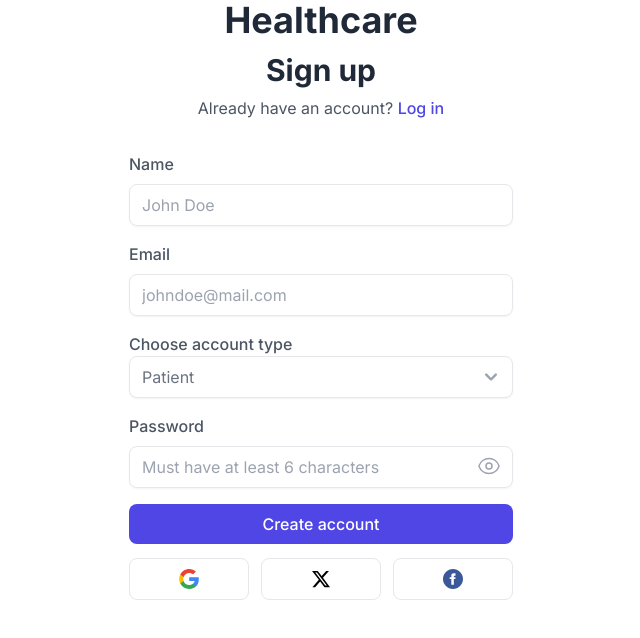
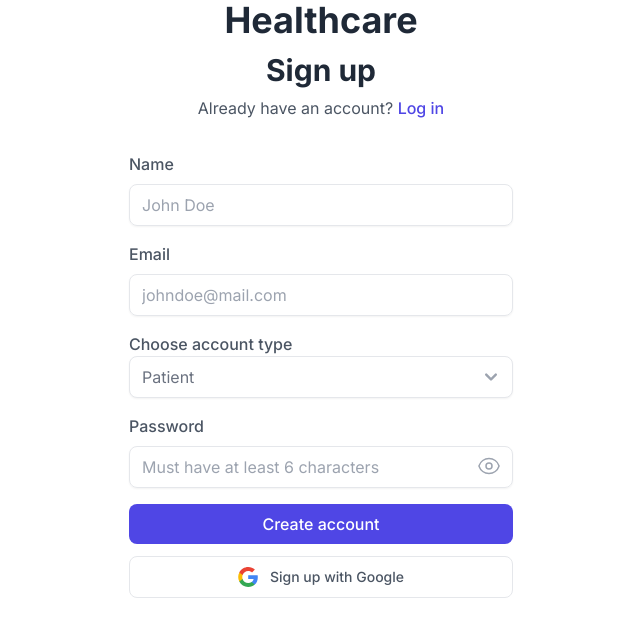
Before and after one commit to Daniel-16/healthcare-ai, a Next.js app: page /signup in a window 1280 px wide. Shown: the top 638 px of the page, without its empty margins (319-959 px from the left). Built offline with nearby package versions, Linux system fonts and the light colour scheme.

Commit message:
created google auth button

```diff
--- a/app/login/page.tsx
+++ b/app/login/page.tsx
@@ -27,9 +27,8 @@ const Login = () => {
             </div>
           </div>
           <div className="bg-white p-4 py-6 space-y-8 sm:p-6 sm:rounded-lg">
-            <div className="grid grid-cols-3 gap-x-3">
             {/* Google svg button */}
-              <button className="flex items-center justify-center py-2.5 border rounded-lg hover:bg-gray-50 duration-150 active:bg-gray-100">
+            <button className="w-full flex items-center justify-center gap-x-3 py-2.5 border rounded-lg text-sm font-medium hover:bg-gray-50 duration-150 active:bg-gray-100">
               <svg
                 className="w-5 h-5"
                 viewBox="0 0 48 48"
@@ -60,9 +59,10 @@ const Login = () => {
                   </clipPath>
                 </defs>
               </svg>
+              Log in with Google
             </button>
             {/* Twitter svg button */}
-              <button className="flex items-center justify-center py-2.5 border rounded-lg hover:bg-gray-50 duration-150 active:bg-gray-100">
+            {/* <button className="flex items-center justify-center py-2.5 border rounded-lg hover:bg-gray-50 duration-150 active:bg-gray-100">
                 <svg
                   className="w-5 h-5"
                   xmlns="http://www.w3.org/2000/svg"
@@ -71,7 +71,7 @@ const Login = () => {
                   <path d="M18.244 2.25h3.308l-7.227 8.26 8.502 11.24H16.17l-5.214-6.817L4.99 21.75H1.68l7.73-8.835L1.254 2.25H8.08l4.713 6.231zm-1.161 17.52h1.833L7.084 4.126H5.117z" />
                 </svg>
               </button>
-              {/* Facebook svg button */}
+              {/* Facebook svg button *
               <button className="flex items-center justify-center py-2.5 border rounded-lg hover:bg-gray-50 duration-150 active:bg-gray-100">
                 <svg
                   xmlns="http://www.w3.org/2000/svg"
@@ -83,8 +83,7 @@ const Login = () => {
                 >
                   <path d="M12 0c-6.627 0-12 5.373-12 12s5.373 12 12 12 12-5.373 12-12-5.373-12-12-12zm3 8h-1.35c-.538 0-.65.221-.65.778v1.222h2l-.209 2h-1.791v7h-3v-7h-2v-2h2v-2.308c0-1.769.931-2.692 3.029-2.692h1.971v3z" />
                 </svg>
-              </button>
-            </div>
+              </button> */}
             <div className="relative">
               <span className="block w-full h-px bg-gray-300"></span>
               <p className="inline-block w-fit text-sm bg-white px-2 absolute -top-2 inset-x-0 mx-auto">
--- a/app/signup/page.tsx
+++ b/app/signup/page.tsx
@@ -84,16 +84,15 @@ const Signup = () => {
               Create account
             </button>
           </form>
-          <div className="grid grid-cols-3 gap-x-3 mt-3.5 md:mb-4">
           {/* Google svg button */}
-            <button className="flex items-center justify-center py-2.5 border rounded-lg hover:bg-gray-50 duration-150 active:bg-gray-100">
+          <button className="w-full flex items-center mt-3 justify-center gap-x-3 py-2.5 border rounded-lg text-sm font-medium hover:bg-gray-50 duration-150 active:bg-gray-100">
             <svg
               className="w-5 h-5"
               viewBox="0 0 48 48"
               fill="none"
               xmlns="http://www.w3.org/2000/svg"
             >
-                <g clipPath="url(#clip0_17_40)">
+              <g clip-path="url(#clip0_17_40)">
                 <path
                   d="M47.532 24.5528C47.532 22.9214 47.3997 21.2811 47.1175 19.6761H24.48V28.9181H37.4434C36.9055 31.8988 35.177 34.5356 32.6461 36.2111V42.2078H40.3801C44.9217 38.0278 47.532 31.8547 47.532 24.5528Z"
                   fill="#4285F4"
@@ -117,9 +116,10 @@ const Signup = () => {
                 </clipPath>
               </defs>
             </svg>
+            Sign up with Google
           </button>
           {/* Twitter svg button */}
-            <button className="flex items-center justify-center py-2.5 border rounded-lg hover:bg-gray-50 duration-150 active:bg-gray-100">
+          {/* <button className="flex items-center justify-center py-2.5 border rounded-lg hover:bg-gray-50 duration-150 active:bg-gray-100">
               <svg
                 className="w-5 h-5"
                 xmlns="http://www.w3.org/2000/svg"
@@ -128,7 +128,7 @@ const Signup = () => {
                 <path d="M18.244 2.25h3.308l-7.227 8.26 8.502 11.24H16.17l-5.214-6.817L4.99 21.75H1.68l7.73-8.835L1.254 2.25H8.08l4.713 6.231zm-1.161 17.52h1.833L7.084 4.126H5.117z" />
               </svg>
             </button>
-            {/* Facebook svg bFacebook svg buttonutton */}
+            {/* Facebook svg bFacebook svg buttonutton
             <button className="flex items-center justify-center py-2.5 border rounded-lg hover:bg-gray-50 duration-150 active:bg-gray-100">
               <svg
                 xmlns="http://www.w3.org/2000/svg"
@@ -140,8 +140,7 @@ const Signup = () => {
               >
                 <path d="M12 0c-6.627 0-12 5.373-12 12s5.373 12 12 12 12-5.373 12-12-5.373-12-12-12zm3 8h-1.35c-.538 0-.65.221-.65.778v1.222h2l-.209 2h-1.791v7h-3v-7h-2v-2h2v-2.308c0-1.769.931-2.692 3.029-2.692h1.971v3z" />
               </svg>
-            </button>
-          </div>
+            </button> */}
         </div>
       </main>
     </>
```
Lines whose indentation alone changed are shown as unchanged.
